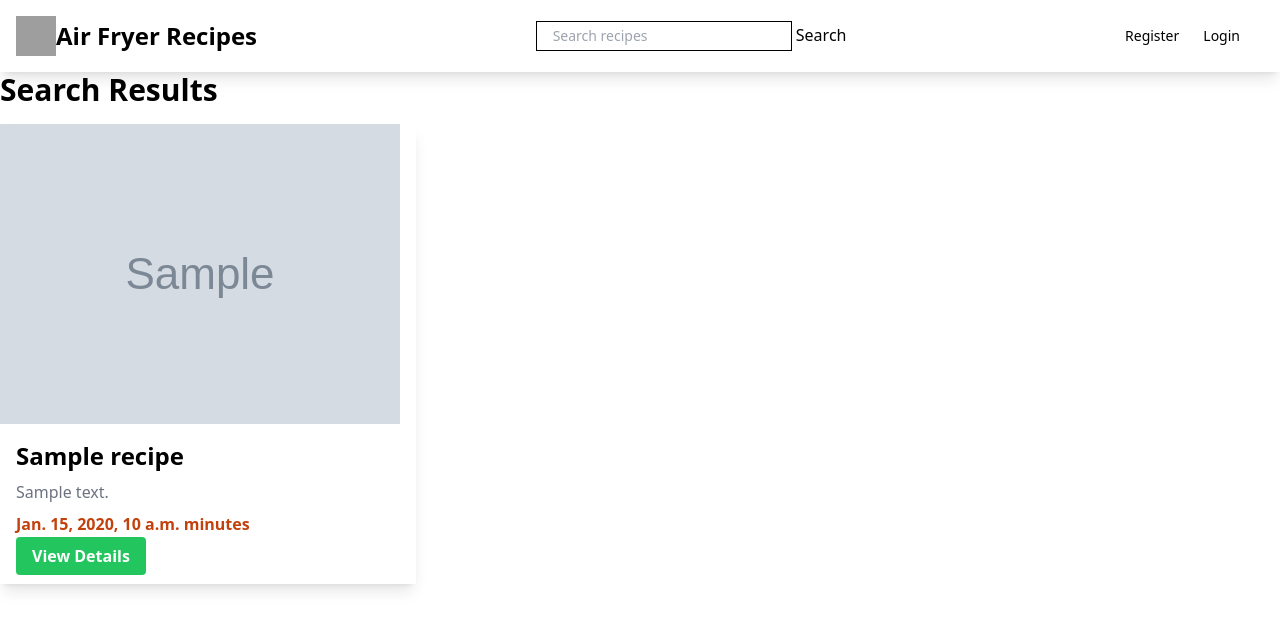
After one commit to Kempy4563/airfryer, a Django app: template airfryer_recipes/airfryer_app/templates/airfryer_app/search_results.html in a window 1280 px wide. The commit adds this page. Shown: the top 630 px of the page. Run offline with Django 5.2, Linux system fonts and the light colour scheme; the template is opened without the code that fills it: most values are stand-ins (such as "Sample title", 1, 10 or a date in 2020); grey boxes marked "Sample" are stand-in pictures; some libraries are stand-ins or nearby versions; grey boxes are pictures that could not be loaded.

Commit message:
added search

```diff
--- a/airfryer_recipes/airfryer_app/templates/airfryer_app/base.html
+++ b/airfryer_recipes/airfryer_app/templates/airfryer_app/base.html
@@ -14,6 +14,10 @@
                <img class ="w-10 h-10" src="https://cdn-icons-png.flaticon.com/128/13602/13602445.png">
                 <span class="self-center text-2xl font-semibold whitespace-nowrap">Air Fryer Recipes</span>
             </a>
+             <form action="{% url 'search_recipes' %}" method="get">
+                <input type="search" name="q" placeholder="Search recipes" class="w-64 pl-4 py-1 pr-10 text-sm text-gray-700 border border-black">
+                <button type="submit">Search</button>
+            </form>
              <div class="flex items-center">
                  {% if user.is_authenticated %}
                  <a href="{% url 'user_recipes' user.username %}"
--- /dev/null
+++ b/airfryer_recipes/airfryer_app/templates/airfryer_app/search_results.html
@@ -0,0 +1,28 @@
+{% extends "airfryer_app/base.html" %}
+
+    Search Results - Air Fryer Recipes
+
+{% block body %}
+    <div class="container mx-auto">
+        <h1 class="text-3xl font-bold mb-4">Search Results</h1>
+
+        {% if recipes %}
+            <div class="grid grid-cols-3 gap-4">
+                {% for recipe in recipes %}
+                    <div class="card shadow-lg">
+                        <img src="{{ recipe.image.url }}" alt="" class="product-image">
+
+                        <div class="p-4">
+                            <h2 class="text-2xl font-bold mb-2">{{ recipe.name }}</h2>
+                            <p class="text-gray-500 mb-2">{{ recipe.description }}</p>
+                            <div class="text-orange-700 font-bold text-orange mb-2">{{ recipe.time }} minutes</div>
+                            <a href="{% url 'recipe' recipe.id %}" class="bg-green-500 hover:bg-green-700 text-white font-bold py-2 px-4 rounded">View Details</a>
+                        </div>
+                    </div>
+                {% endfor %}
+            </div>
+        {% else %}
+            <p>No recipes found.</p>
+        {% endif %}
+    </div>
+{% endblock %}
--- a/airfryer_recipes/airfryer_app/urls.py
+++ b/airfryer_recipes/airfryer_app/urls.py
@@ -10,6 +10,6 @@ urlpatterns = [
     path('recipes/<int:recipe_id>/save/', views.save_recipe, name='save_recipe'),
     path('saved_recipes/', views.saved_recipes, name='saved_recipes'),
     path("saved_recipe/<int:id>/delete/", views.delete_saved_recipe, name="delete_saved_recipe"),
-
+    path('search/', views.search_recipes, name='search_recipes'),
 
 ]
```
Also changed, not shown: airfryer_recipes/airfryer_app/views.py (+8 -0 lines). Lines whose indentation alone changed are shown as unchanged.
